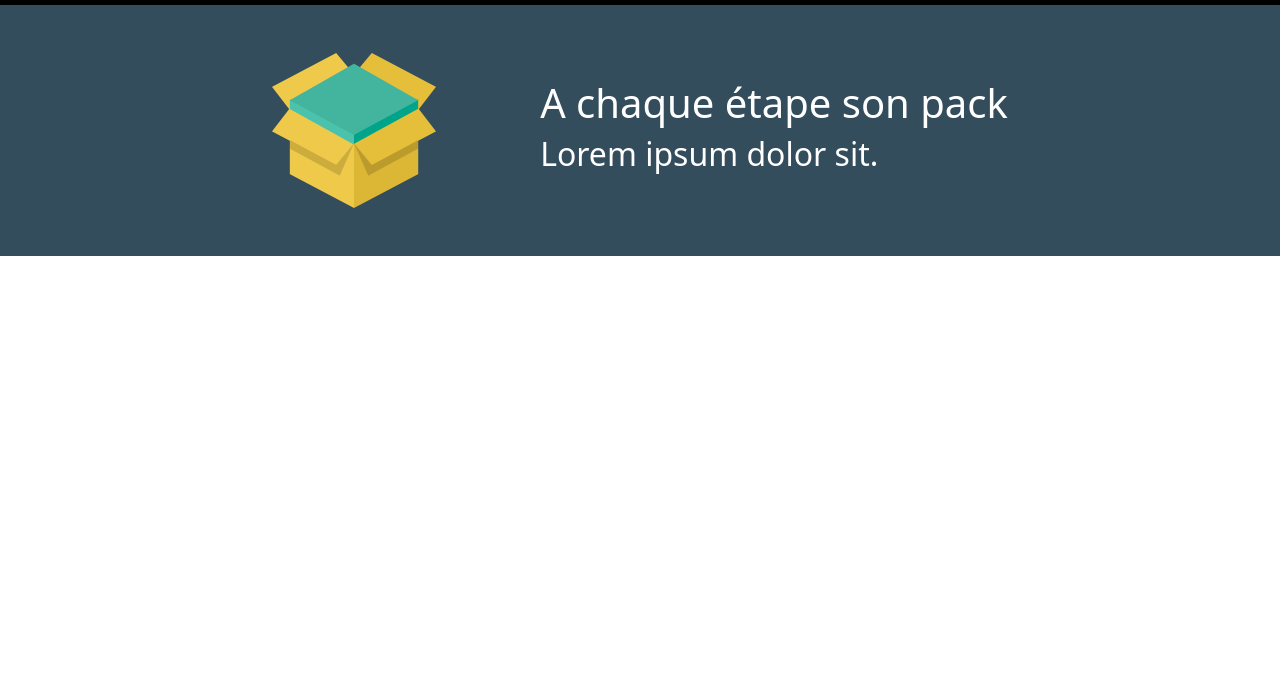
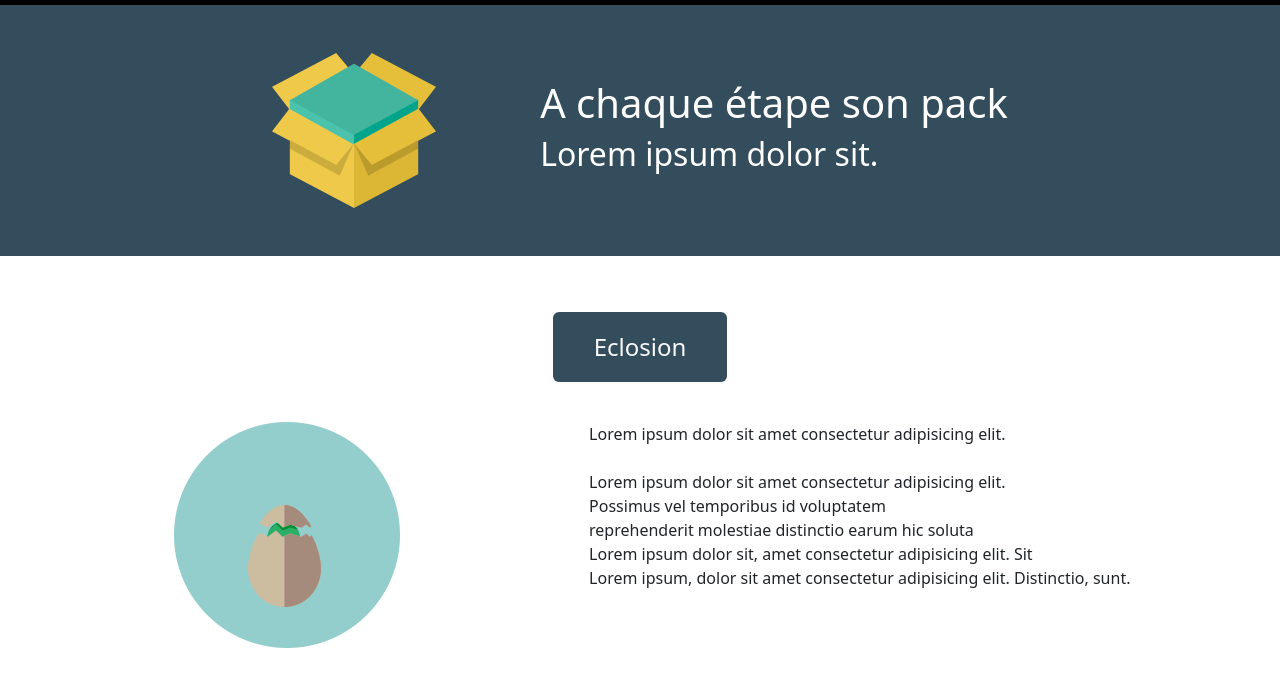
Before and after one commit to Meryem-Batine/youcomminik-prj, a website: page index.html in a window 1280 px wide. Shown: the part 108-794 px from the top of the page. Drawn offline with nearby package versions, Linux system fonts and the light colour scheme.

Commit message:
eclosion section finished

```diff
--- a/index.html
+++ b/index.html
@@ -69,7 +69,29 @@
         <!--end of hero section -->
     </header>
     <!--end of header section -->
-
+<!-- section-1 -->
+<div class="text-center mt-2 ">
+  <!-- Eclosion button -->
+  <div>
+      <button class="btn bg-main-color text-light px-5 py-2 fs-4 mb-5 mt-lg-5 mt-md-5">Eclosion</button>
+  </div>
+  <!-- Eclosion Text & image -->
+  <div class="d-md-flex d-lg-flex justify-content-md-center justify-content-lg-evenly justify-content-lg-center text-md-start text-lg-start gap-md-5 gap-lg-5 ms-md-3">
+      <div>
+          <img src="./public/images/icon-eclosion.png" alt="">
+      </div>
+      <div>
+          <p>Lorem ipsum dolor sit amet consectetur adipisicing elit.
+              <br> <br>
+              Lorem ipsum dolor sit amet consectetur adipisicing elit. <br> Possimus vel temporibus id
+              voluptatem <br>
+              reprehenderit molestiae distinctio earum hic soluta <br>
+              Lorem ipsum dolor sit, amet consectetur adipisicing elit. Sit <br>
+              Lorem ipsum, dolor sit amet consectetur adipisicing elit. Distinctio, sunt.
+          </p>
+      </div>
+  </div>
+</div>
 
 
 
```
